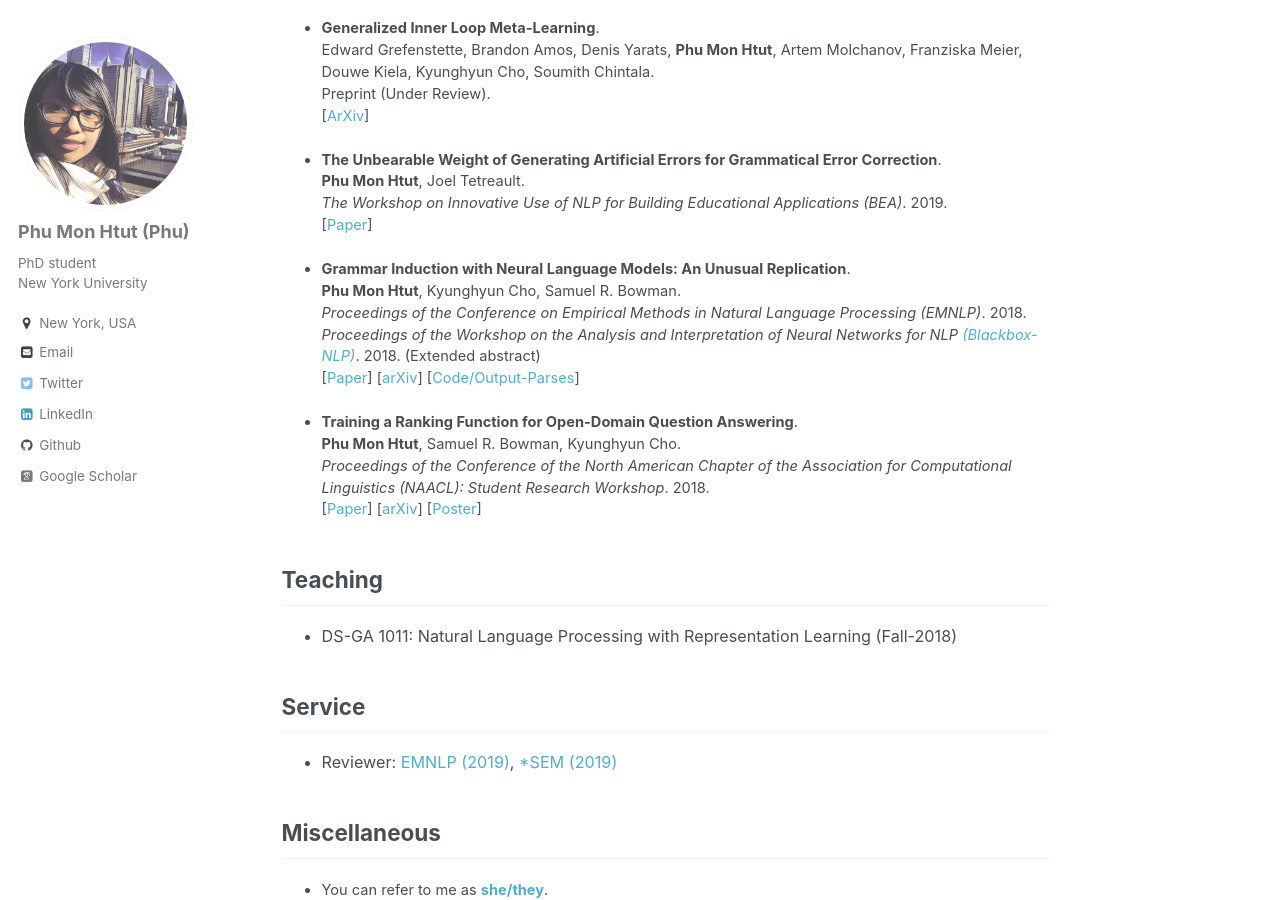
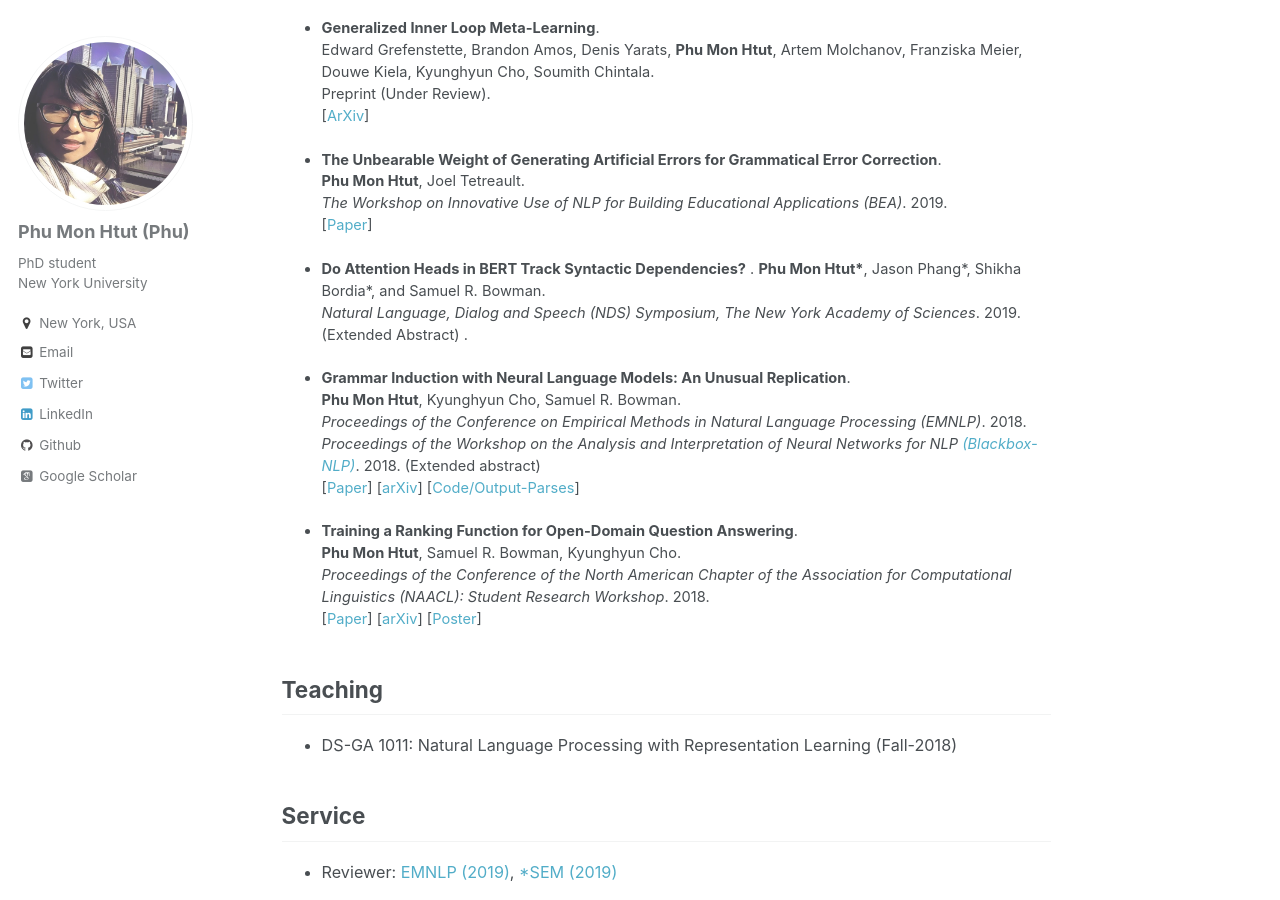
Before and after one commit to phu-pmh/phu-pmh.github.io, a Jekyll site: the page built from _pages/about.md, in a window 1280 px wide and 900 px high, scrolled down 718 px. Built offline with Jekyll 4.4.1, drawn with Linux system fonts in a browser that asks for light colours; some web fonts are replaced.

Commit message:
Update about.md

```diff
--- a/_pages/about.md
+++ b/_pages/about.md
@@ -39,6 +39,11 @@ Preprint (Under Review).
   [[Paper](https://www.aclweb.org/anthology/W19-4449/)]
 
 
+* **Do Attention Heads in BERT Track Syntactic Dependencies?** .
+   __Phu Mon Htut\*__, Jason Phang\*, Shikha Bordia\*, and Samuel R. Bowman.
+   *Natural Language, Dialog and Speech (NDS) Symposium, The New York Academy of Sciences*. 2019. (Extended Abstract) .
+
+
 * **Grammar Induction with Neural Language Models: An Unusual Replication**.
   __Phu Mon Htut__, Kyunghyun Cho, Samuel R. Bowman.
   *Proceedings of the Conference on Empirical Methods in Natural Language Processing (EMNLP)*. 2018.
```
